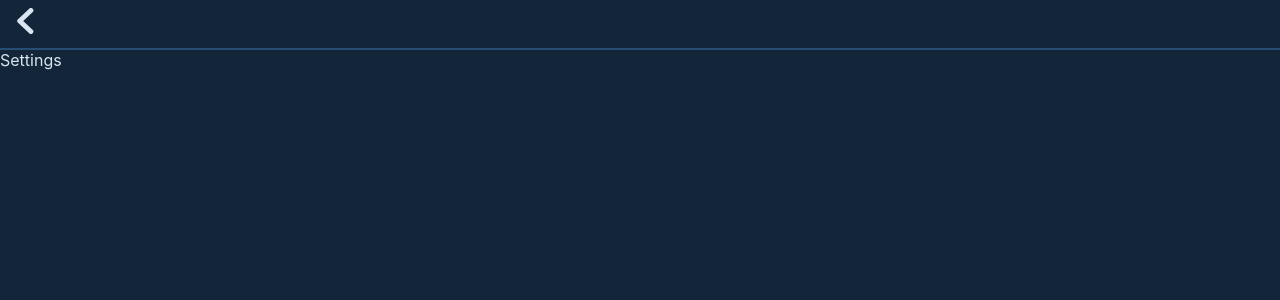
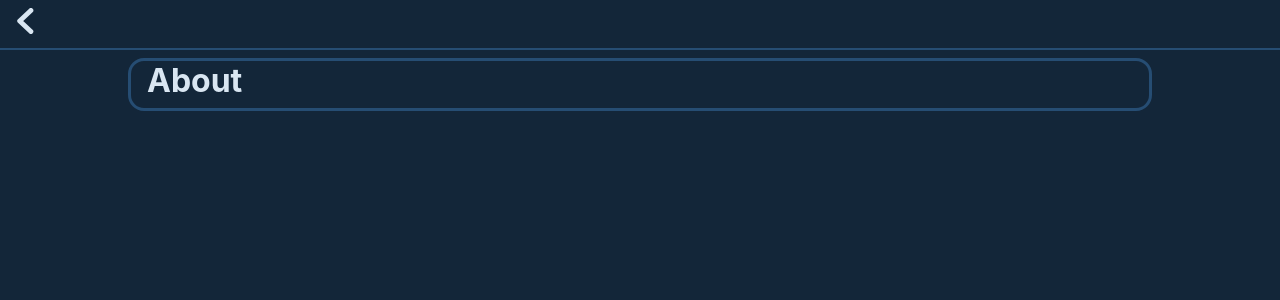
Before and after one commit to dopplerreflect/rap-winds-aloft, a React (Create React App) app: page /#/menu in a window 1280 px wide. Shown: the top 300 px of the page. Built offline with nearby package versions, Linux system fonts and the light colour scheme.

Commit message:
menu css

```diff
--- a/src/App.css
+++ b/src/App.css
@@ -103,3 +103,20 @@ html {
     transform: rotate(360deg);
   }
 }
+
+.Menu {
+  display: flex;
+  flex-direction: column;
+  margin: 1vh 10vw;
+}
+.Menu a {
+  text-decoration: none;
+  color: hsl(210, 50%, 90%);
+  font-size: 2em;
+  font-weight: bold;
+}
+.Menu div {
+  border: 3px solid hsl(210, 50%, 30%);
+  border-radius: 1em;
+  padding: 0 1em 0.5em 1em;
+}
--- a/src/components/Menu.tsx
+++ b/src/components/Menu.tsx
@@ -1,3 +1,13 @@
-const Settings: React.FC = () => <div>Settings</div>;
+import { Link } from 'react-router-dom';
+
+const Settings: React.FC = () => {
+  return (
+    <div className="Menu">
+      <div>
+        <Link to="/about">About</Link>
+      </div>
+    </div>
+  );
+};
 
 export default Settings;
--- a/src/components/WindsAloft.tsx
+++ b/src/components/WindsAloft.tsx
@@ -28,7 +28,6 @@ const WindsAloft: React.FC = () => {
     const fetchElevationData = async (location: typeof InitialLocation) => {
       if (elevation || !location.latitude) return;
       setStatus('Determining location elevation...');
-      console.log('Fetching elevation.');
       const queryStr = Object.entries({
         x: location.longitude,
         y: location.latitude,
@@ -55,11 +54,9 @@ const WindsAloft: React.FC = () => {
     ) => {
       if (forecastJSON || !elevation) return;
       setStatus('Fetching winds aloft forecast data...');
-      console.log('Fetching winds aloft.');
       const url = `https://weatherflow-dash.herokuapp.com/winds-aloft/${location.latitude}/${location.longitude}/${elevation}`;
       const response = await fetch(url, { mode: 'cors' });
       const json = await response.json();
-      console.log(json);
       setForecastJSON(json);
       setStatus('');
     };
```
